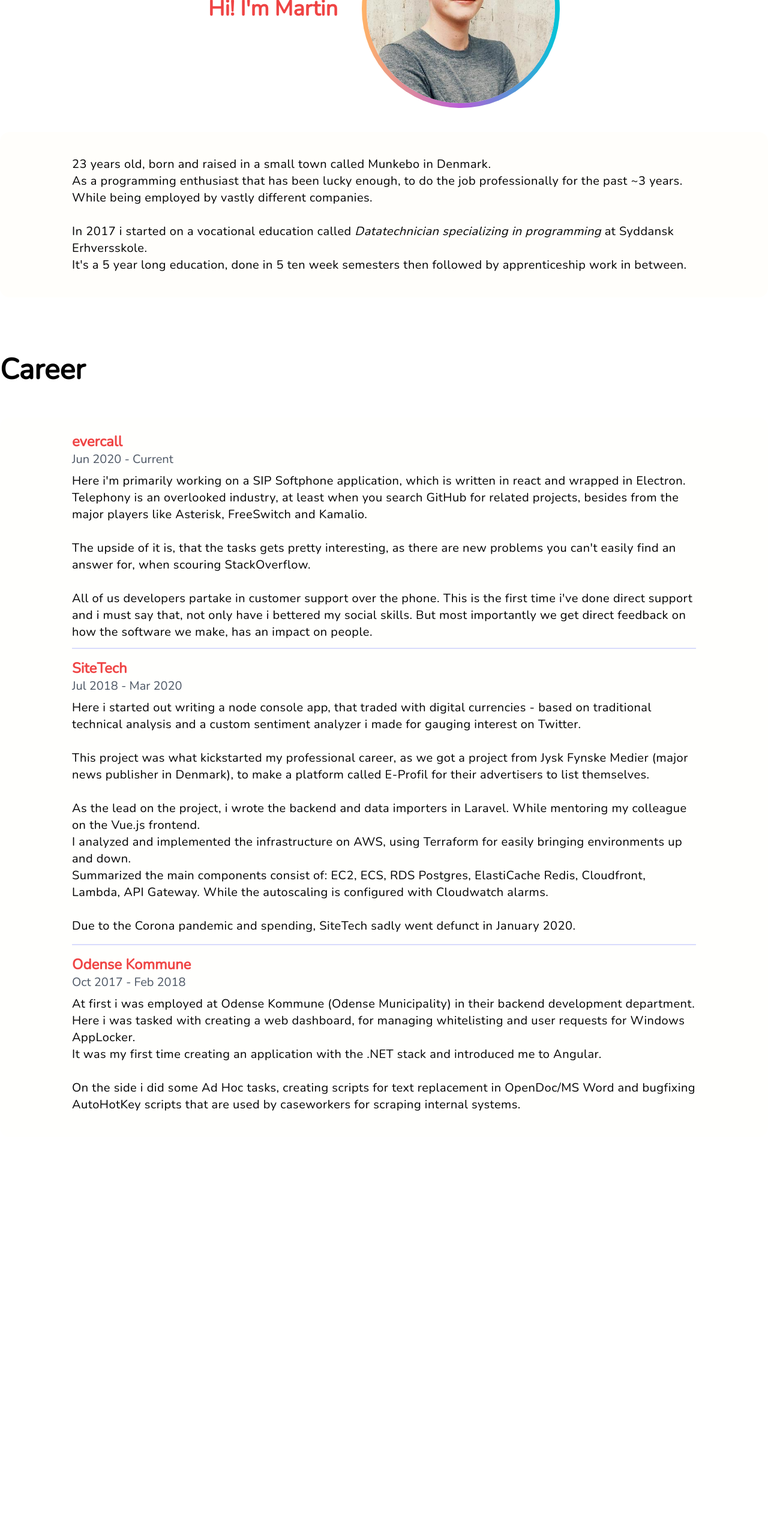
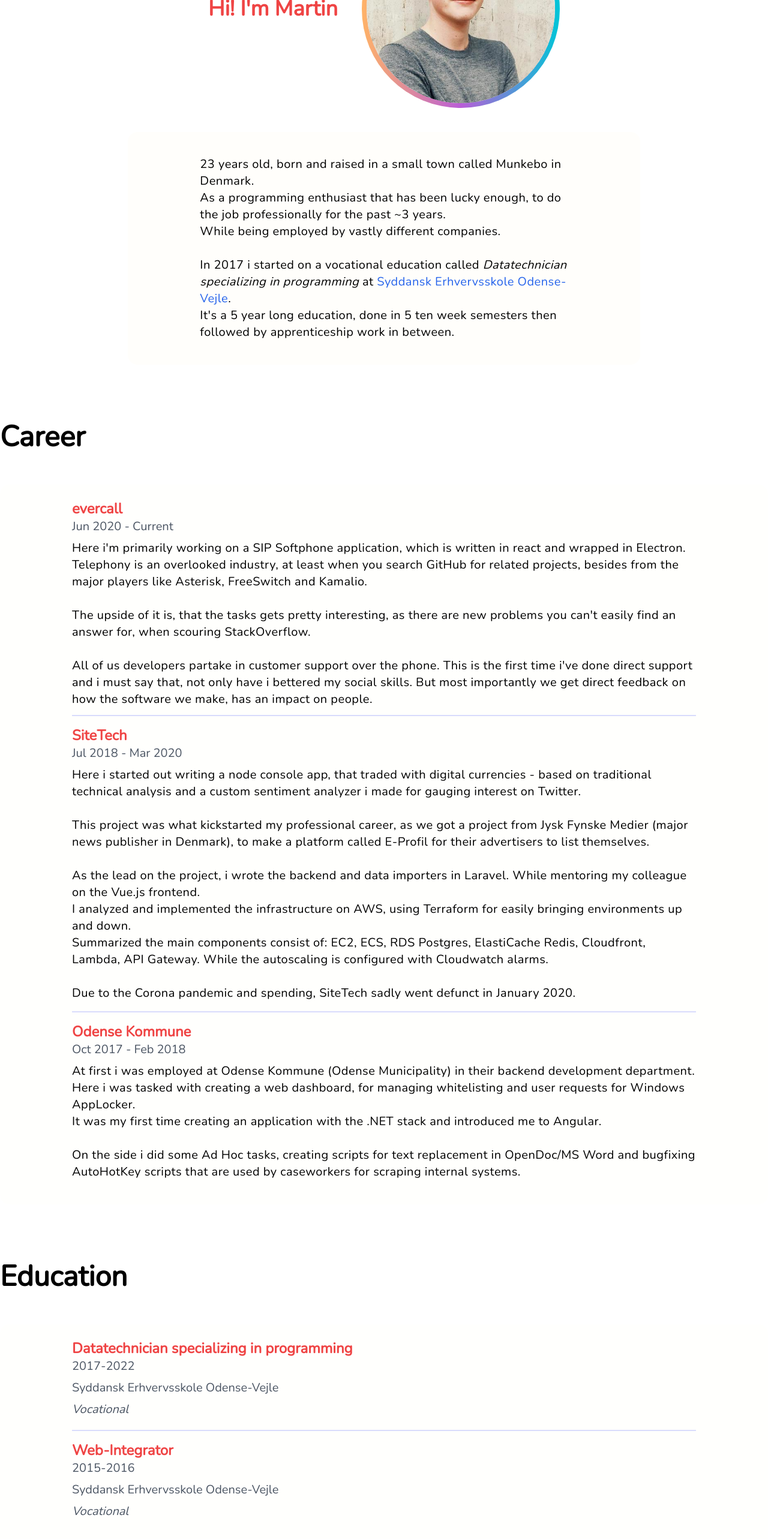
Before and after one commit to moulik-deepsource/juul.xyz, a Vue app: page / in a window 1280 px wide. Shown: the part 1022-3588 px from the top of the page at 60% size. Before the commit the page ends 2998 px from the top, so only its background shows below. Built offline with nearby package versions, Linux system fonts and the light colour scheme.

Commit message:
Home: add education section

```diff
--- a/src/views/Home.vue
+++ b/src/views/Home.vue
@@ -26,31 +26,30 @@
       >
     </section>
 
-    <div class="text-xl px-0 sm:px-10 rounded-2xl bg-yellow-50 bg-opacity-20">
-      <section class="flex flex-row justify-between py-10 px-10 sm:px-20">
-        <div class="w-full">
-
-          <p class="subpixel-antialiased leading-7 whitespace-pre-line font-light tracking-wide leading-7">
+    <div class="text-xl px-0 sm:px-10 rounded-2xl bg-yellow-50 bg-opacity-20 w-full lg:w-2/3 ml-auto mr-auto">
+      <section
+          class="subpixel-antialiased leading-7 whitespace-pre-line font-light tracking-wide leading-7 py-10 px-10 sm:px-20">
+        <p>
           23 years old, born and raised in a small town called Munkebo in Denmark.
         </p>
 
-          <p class="subpixel-antialiased leading-7 whitespace-pre-line font-light tracking-wide leading-7">
+        <p>
           As a programming enthusiast that has been lucky enough, to do the job professionally for
           the past ~3 years.
         </p>
-          <p class="subpixel-antialiased leading-7 whitespace-pre-line font-light tracking-wide leading-7">
+        <p>
           While being employed by vastly different companies.
         </p>
         <br/>
-          <p class="subpixel-antialiased leading-7 whitespace-pre-line font-light tracking-wide"> In 2017 i started on a
+        <p> In 2017 i started on a
           vocational education called <i>Datatechnician specializing in programming</i>
-            at <a href="https://sde.dk" target="_blank" rel="noopener nofollow">Syddansk Erhversskole</a>.
+          at <a class="text-blue-600 hover:text-blue-300" href="https://sde.dk" target="_blank" rel="noopener nofollow"
+          >Syddansk Erhvervsskole Odense-Vejle</a>.
         </p>
-          <p class="subpixel-antialiased leading-7 whitespace-pre-line font-light tracking-wide">
+        <p>
           It's a 5 year long education, done in 5 ten week semesters then followed by apprenticeship work
           in between.
         </p>
-        </div>
       </section>
     </div>
 
@@ -152,7 +151,32 @@
       </section>
     </div>
 
-    <AnchorScroll :anchors="['top', 'introduction', 'career']" />
+    <h2 id="education" class="text-5xl md:py-4 text-center md:text-left font-bold mt-20 mb-10">Education</h2>
+
+    <div class="text-xl px-0 sm:px-10 py-2 rounded-2xl bg-yellow-50 bg-opacity-10">
+
+      <section class="pt-4 pb-4 py-10 px-10 sm:px-20">
+
+        <div class="divide-y-2 divide-indigo-400 divide-opacity-30">
+          <div class="mb-3">
+            <h3 class="text-2xl font-black text-red-500">Datatechnician specializing in programming</h3>
+            <h4 class="text-xl pb-2 text-gray-600">2017-2022</h4>
+            <h6 class="text-xl pb-2 text-gray-600">Syddansk Erhvervsskole Odense-Vejle</h6>
+            <p class="text-xl pb-2 text-gray-600 italic">Vocational</p>
+
+          </div>
+
+          <div class="py-4">
+            <h3 class="text-2xl font-black text-red-500">Web-Integrator</h3>
+            <h4 class="text-xl pb-2 text-gray-600">2015-2016</h4>
+            <h6 class="text-xl pb-2 text-gray-600">Syddansk Erhvervsskole Odense-Vejle</h6>
+            <p class="text-xl pb-2 text-gray-600 italic">Vocational</p>
+          </div>
+        </div>
+      </section>
+    </div>
+
+    <AnchorScroll :anchors="['top', 'introduction', 'career']"/>
   </div>
 </template>
 
@@ -172,12 +196,12 @@ export default {
      */
     setAnchor(id) {
       this.$router.currentRoute.hash = id;
-    }
+    },
   },
   mounted() {
     document.title = 'Juul';
     document.querySelector('meta[name="description"]').setAttribute('content', 'Martin Juul is a software developer');
-  }
+  },
 };
 </script>
 
```
Lines whose indentation alone changed are shown as unchanged.
